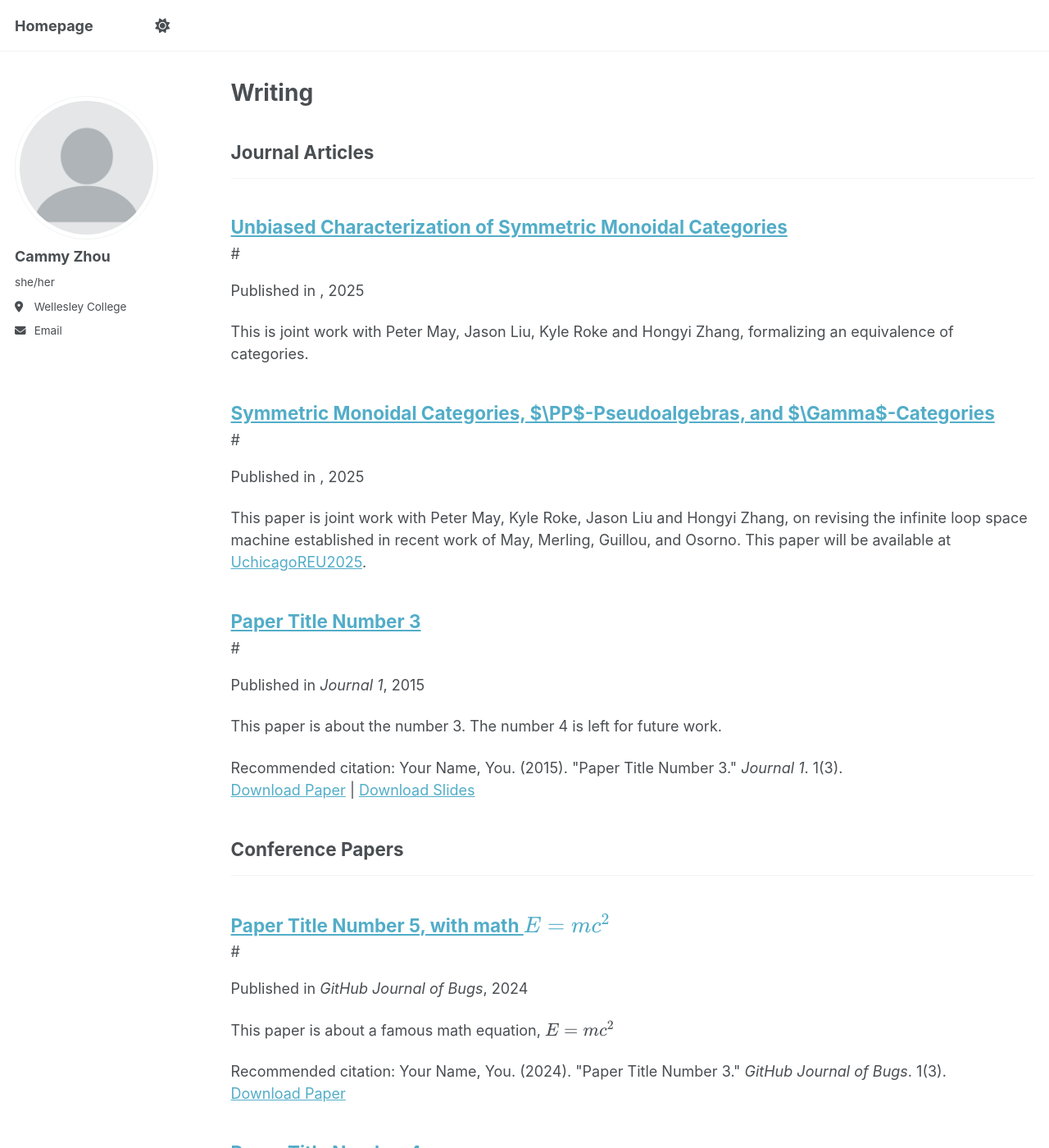
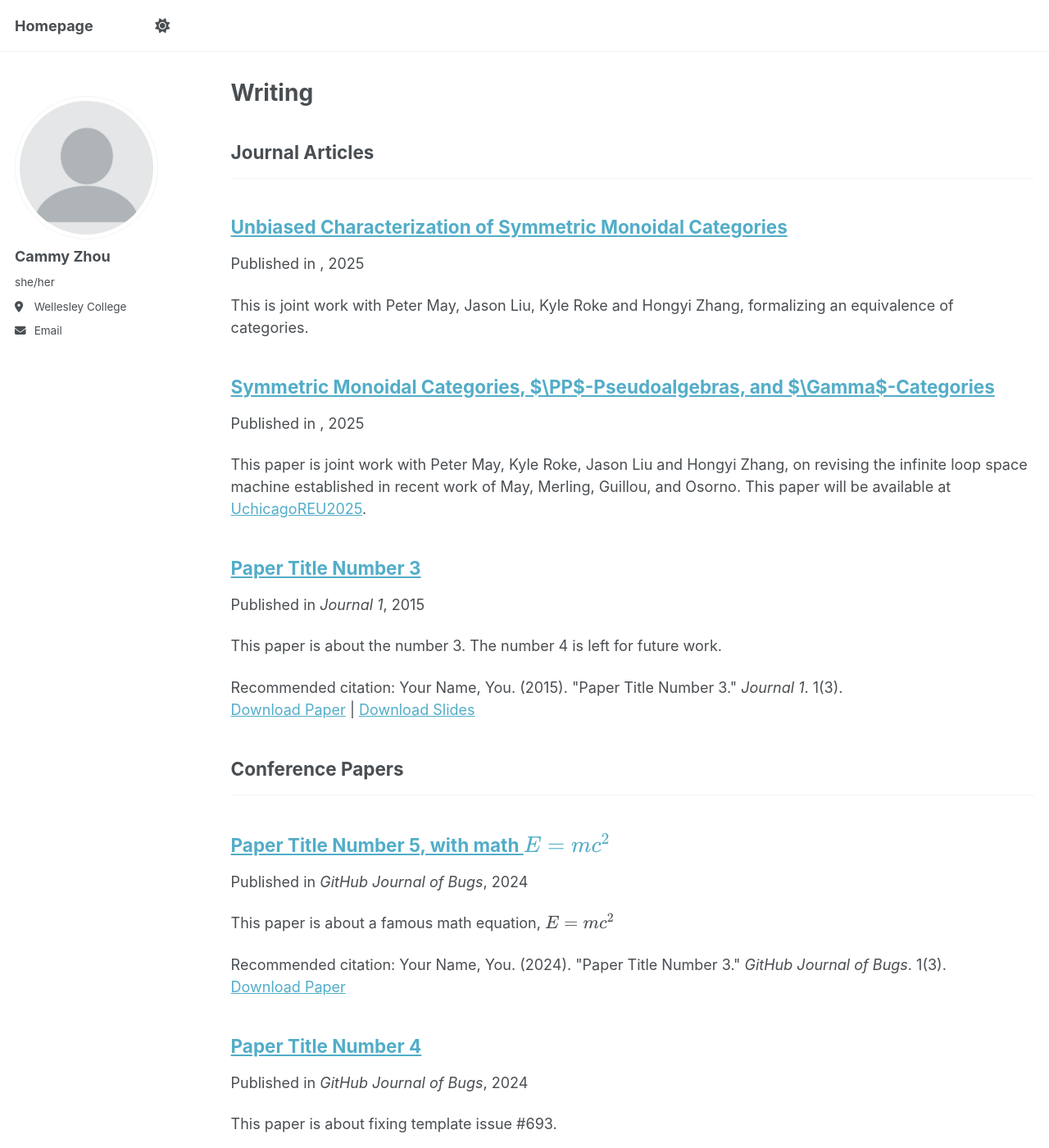
Before and after one commit to cakezhou/cakezhou.github.io, a Jekyll site: the page built from _pages/publications.html, in a window 1280 px wide and 1400 px high. Shown: the whole window at 82% size. Built offline with Jekyll 4.4.1, drawn with Linux system fonts in a browser that asks for light colours; a script bundle is joined from its source files by our own code; library files that are not in the unit come from our copies.

```diff
--- a/_includes/archive-single.html
+++ b/_includes/archive-single.html
@@ -41,7 +41,7 @@
         {% if post.collection == 'teaching' %}
           <p> {{ post.type }}, <i>{{ post.venue }}</i>, {{ post.date | default: "1900-01-01" | date: "%Y" }} </p>
         {% elsif post.collection == 'publications' %}
-#          <p>Published in <i>{{ post.venue }}</i>, {{ post.date | default: "1900-01-01" | date: "%Y" }} </p>
+          <p>Published in <i>{{ post.venue }}</i>, {{ post.date | default: "1900-01-01" | date: "%Y" }} </p>
         {% elsif post.date %}
          <p class="page__date"><strong><i class="fa fa-fw fa-calendar" aria-hidden="true"></i> {{ site.data.ui-text[site.locale].date_label | default: "Published:" }}</strong> <time datetime="{{ post.date | default: "1900-01-01" | date_to_xmlschema }}">{{ post.date | default: "1900-01-01" | date: "%B %d, %Y" }}</time></p>
         {% endif %}
```
